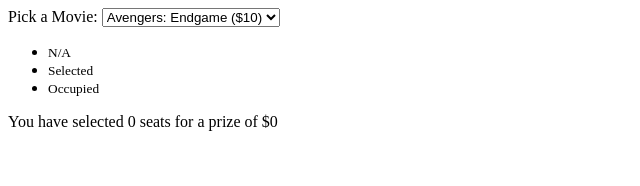
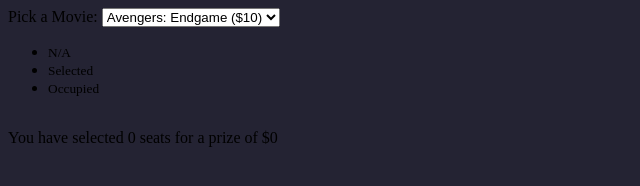
Before and after one commit to LuiCoro/MovieBooking, a plain HTML site: page index.html in a window 1280 px wide. Shown: the whole page, without its empty margins (0-640 px from the left). Drawn offline with Linux system fonts and the light colour scheme.

Commit message:
* index.html * + Added File + showcase:     - N/A     - Selected     - Occupied + 6 Rows Of Seats + Displays the number of seats along with the correct price
* style.css *
+ Added File
+ Started adding new style to everything ( * )

* script.js *
+ Added File

```diff
--- a/style.css
+++ b/style.css
@@ -1 +1,14 @@
 /* CSS Styling Goes Here! */
+@import url('https://fonts.googleapis.com/css2?family=Oswald:wght@700&display=swap');
+
+
+* {
+    box-sizing: border-box;
+}
+
+body {
+    background-color: #242333;
+    display: flex;
+    flex-direction: column;
+
+}
```
Also changed, not shown: index.html (+1 -0 lines), script.js (line endings or trailing spaces).
